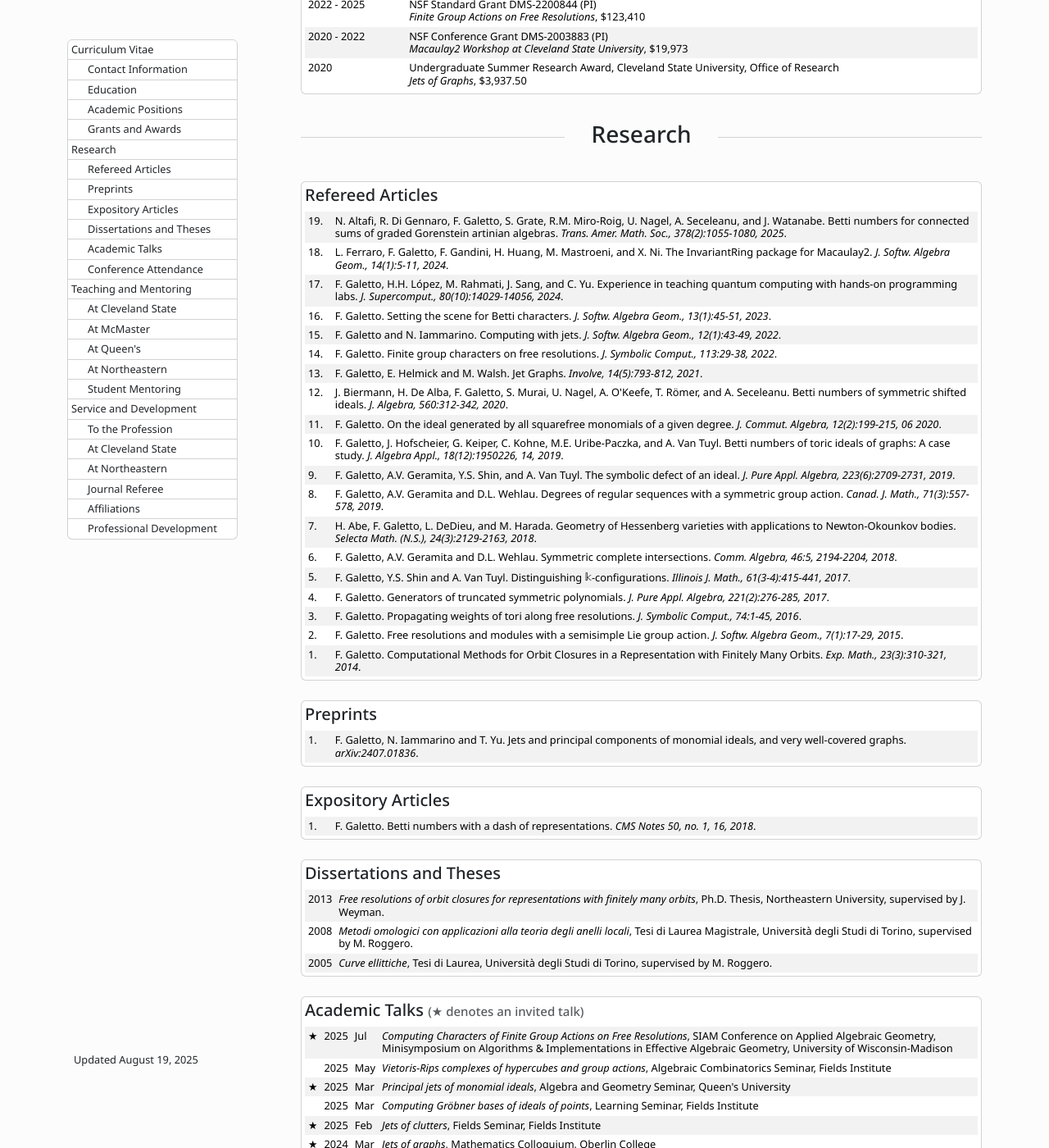
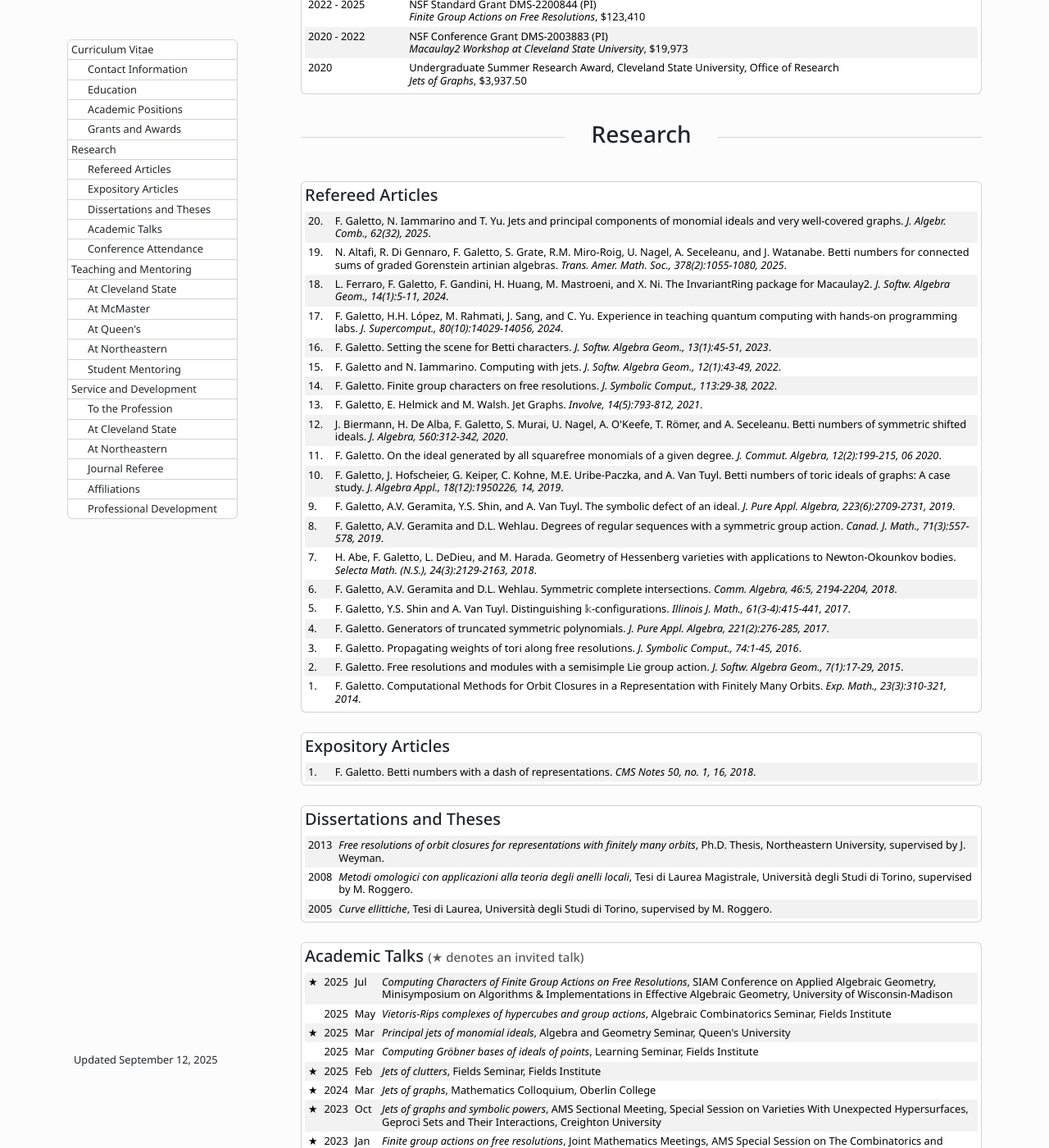
Before and after one commit to galettof/galettof.github.io, a Jekyll site: the page built from cv/index.html, in a window 1280 px wide and 1400 px high, scrolled down 851 px. Shown: the whole window at 82% size. Built offline with Jekyll 4.4.1, drawn with Linux system fonts in a browser that asks for light colours; formulas are drawn with MathJax 3.

```diff
--- a/cv/index.html
+++ b/cv/index.html
@@ -1,7 +1,7 @@
 ---
 layout: none
 title: CV
-date: 2025-08-19
+date: 2025-09-12
 ---
 
 <!DOCTYPE html>
@@ -39,7 +39,9 @@ date: 2025-08-19
 	      <a href="#grants" class="list-group-item list-group-item-action p-1 px-4 cv-menu-item">Grants and Awards</a>
               <a href="#research" class="list-group-item list-group-item-action p-1 cv-menu-item">Research</a>
 	      <a href="#refereed" class="list-group-item list-group-item-action p-1 px-4 cv-menu-item">Refereed Articles</a>
-	      <a href="#preprints" class="list-group-item list-group-item-action p-1 px-4 cv-menu-item">Preprints</a>
+	      <!--
+		  <a href="#preprints" class="list-group-item list-group-item-action p-1 px-4 cv-menu-item">Preprints</a>
+		  -->
 	      <a href="#expository" class="list-group-item list-group-item-action p-1 px-4 cv-menu-item">Expository Articles</a>
 	      <a href="#dissertation" class="list-group-item list-group-item-action p-1 px-4 cv-menu-item">Dissertations and Theses</a>
 	      <a href="#talks" class="list-group-item list-group-item-action p-1 px-4 cv-menu-item">Academic Talks</a>
```
Also changed, not shown: other parts of cv/index.html (+3 -0 lines), _data/publications.yml (+8 -6 lines), Gemfile.lock.
